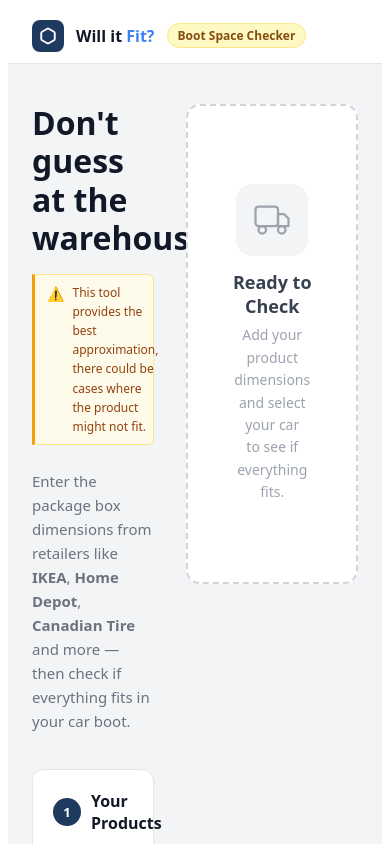
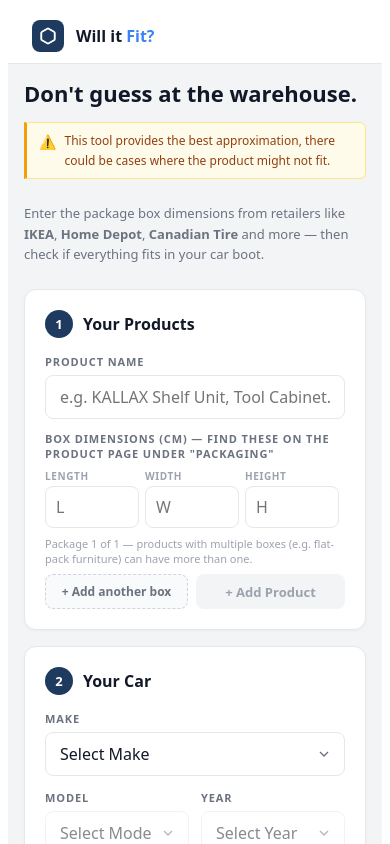
Before and after one commit to anirudy-dev/will-it-fit, a React (Vite) app: page / in a window 390 px wide. Shown: the top 844 px of the page. Built offline with nearby package versions, Linux system fonts and the light colour scheme.

Commit message:
Mobile responsive layout

```diff
--- a/src/App.jsx
+++ b/src/App.jsx
@@ -2,6 +2,17 @@ import * as THREE from "three";
 import { useState, useRef, useEffect, useCallback } from "react";
 
 const _r3dCache = new WeakMap(); // Three.js scene cache keyed by canvas element
+
+/* ─── responsive hook ────────────────────────────────────────────────────── */
+function useWindowWidth() {
+  const [w, setW] = useState(typeof window !== "undefined" ? window.innerWidth : 1280);
+  useEffect(() => {
+    const handler = () => setW(window.innerWidth);
+    window.addEventListener("resize", handler);
+    return () => window.removeEventListener("resize", handler);
+  }, []);
+  return w;
+}
 
 /* ─── helpers ─────────────────────────────────────────────────────────────── */
 const range = (s, e) => Array.from({ length: e - s + 1 }, (_, i) => s + i);
@@ -454,6 +465,9 @@ export default function App() {
   const [activeView,setActiveView]     = useState("both");
   const [showConfetti,setShowConfetti] = useState(false);
 
+  const windowWidth = useWindowWidth();
+  const isMobile = windowWidth < 640;
+
   const topRef=useRef(null),sideRef=useRef(null),threeRef=useRef(null),arrRef=useRef([]),dragRef=useRef(null);
 
   const makes  = Object.keys(CARS).sort();
@@ -535,20 +549,20 @@ export default function App() {
           </svg>
         </div>
         <span style={{fontWeight:700,fontSize:16,color:"#111827"}}>Will it <span style={{color:"#3B82F6"}}>Fit?</span></span>
-        <span style={{background:"#FEF9C3",color:"#854D0E",fontWeight:600,fontSize:12,padding:"3px 10px",borderRadius:99,border:"1px solid #FDE68A"}}>Boot Space Checker</span>
+        {!isMobile&&<span style={{background:"#FEF9C3",color:"#854D0E",fontWeight:600,fontSize:12,padding:"3px 10px",borderRadius:99,border:"1px solid #FDE68A"}}>Boot Space Checker</span>}
       </nav>
 
-      <div style={{maxWidth:1280,margin:"0 auto",padding:"40px 24px",display:"grid",gridTemplateColumns:"minmax(0,1fr) minmax(0,1.4fr)",gap:32,alignItems:"start"}}>
+      <div style={{maxWidth:1280,margin:"0 auto",padding:isMobile?"16px":"40px 24px",display:"grid",gridTemplateColumns:isMobile?"1fr":"minmax(0,1fr) minmax(0,1.4fr)",gap:isMobile?16:32,alignItems:"start"}}>
 
         <div style={{display:"flex",flexDirection:"column",gap:8}}>
-          <h1 style={{fontSize:32,fontWeight:800,color:"#111827",lineHeight:1.2,margin:"0 0 8px"}}>Don't guess at the warehouse.</h1>
+          <h1 style={{fontSize:isMobile?22:32,fontWeight:800,color:"#111827",lineHeight:1.2,margin:"0 0 8px"}}>Don't guess at the warehouse.</h1>
 
           <p style={{fontSize:12,color:"#92400E",margin:"0 0 16px",lineHeight:1.6,background:"#FFFBEB",border:"1px solid #FDE68A",borderLeft:"3px solid #F59E0B",borderRadius:"0 6px 6px 0",padding:"8px 12px",display:"flex",gap:8,alignItems:"flex-start"}}>
             <span style={{flexShrink:0,fontSize:14}}>⚠️</span>
             <span>This tool provides the best approximation, there could be cases where the product might not fit.</span>
           </p>
 
-          <p style={{fontSize:15,color:"#6B7280",margin:"0 0 28px",lineHeight:1.6}}>
+          <p style={{fontSize:isMobile?13:15,color:"#6B7280",margin:isMobile?"0 0 16px":"0 0 28px",lineHeight:1.6}}>
             Enter the package box dimensions from retailers like <strong>IKEA</strong>, <strong>Home Depot</strong>, <strong>Canadian Tire</strong> and more — then check if everything fits in your car boot.
           </p>
 
@@ -571,7 +585,7 @@ export default function App() {
             </div>
 
             {form.packages.map((pkg,i)=>(
-              <div key={i} style={{display:"grid",gridTemplateColumns:"1fr 1fr 1fr auto",gap:8,marginBottom:8,alignItems:"center"}}>
+              <div key={i} style={{display:"grid",gridTemplateColumns:"1fr 1fr 1fr auto",gap:isMobile?6:8,marginBottom:8,alignItems:"center"}}>
                 <div>
                   {i===0&&<div style={{fontSize:10,color:"#9CA3AF",marginBottom:3,fontWeight:600,letterSpacing:"0.06em"}}>LENGTH</div>}
                   <Input placeholder="L" value={pkg.l} onChange={e=>updatePkg(i,"l",e.target.value)} style={{padding:"9px 10px"}}/>
@@ -684,10 +698,10 @@ export default function App() {
         {/* Right panel */}
         <div style={{display:"flex",flexDirection:"column",gap:16}}>
           {result&&(
-            <div style={{borderRadius:12,padding:"20px 24px",display:"flex",alignItems:"center",gap:16,background:result.fits?"#ECFDF5":"#FEF2F2",border:`2px solid ${result.fits?"#6EE7B7":"#FCA5A5"}`,animation:"slideDown 0.3s ease"}}>
-              <div style={{fontSize:40,lineHeight:1,flexShrink:0}}>{result.fits?"🎉":"📦"}</div>
+            <div style={{borderRadius:12,padding:isMobile?"14px":"20px 24px",display:"flex",alignItems:"center",gap:isMobile?12:16,background:result.fits?"#ECFDF5":"#FEF2F2",border:`2px solid ${result.fits?"#6EE7B7":"#FCA5A5"}`,animation:"slideDown 0.3s ease"}}>
+              <div style={{fontSize:isMobile?28:40,lineHeight:1,flexShrink:0}}>{result.fits?"🎉":"📦"}</div>
               <div>
-                <div style={{fontSize:20,fontWeight:800,color:result.fits?"#065F46":"#991B1B",marginBottom:4}}>
+                <div style={{fontSize:isMobile?16:20,fontWeight:800,color:result.fits?"#065F46":"#991B1B",marginBottom:4}}>
                   {result.fits?"Yes — everything fits!":"Doesn't fit in the boot"}
                 </div>
                 <div style={{fontSize:14,color:result.fits?"#047857":"#B91C1C",lineHeight:1.5}}>
@@ -699,9 +713,9 @@ export default function App() {
             </div>
           )}
 
-          <div style={{background:"#fff",border:"2px dashed #D1D5DB",borderRadius:14,padding:result?20:0,minHeight:480,display:"flex",flexDirection:"column",gap:16}}>
+          <div style={{background:"#fff",border:"2px dashed #D1D5DB",borderRadius:14,padding:result?(isMobile?14:20):0,minHeight:isMobile?0:480,display:"flex",flexDirection:"column",gap:16}}>
             {!result&&(
-              <div style={{flex:1,display:"flex",flexDirection:"column",alignItems:"center",justifyContent:"center",gap:14,padding:40}}>
+              <div style={{flex:1,display:"flex",flexDirection:"column",alignItems:"center",justifyContent:"center",gap:14,padding:isMobile?24:40}}>
                 <div style={{width:72,height:72,borderRadius:16,background:"#F3F4F6",display:"flex",alignItems:"center",justifyContent:"center"}}>
                   <svg width="36" height="36" viewBox="0 0 24 24" fill="none" stroke="#9CA3AF" strokeWidth="1.5" strokeLinecap="round" strokeLinejoin="round">
                     <rect x="1" y="3" width="15" height="13" rx="2"/><path d="M16 8h4l3 3v5h-7V8z"/><circle cx="5.5" cy="18.5" r="2.5"/><circle cx="18.5" cy="18.5" r="2.5"/>
@@ -716,25 +730,25 @@ export default function App() {
 
             {result&&(
               <>
-                <div style={{display:"flex",alignItems:"center",justifyContent:"space-between",flexWrap:"wrap",gap:10}}>
-                  <div style={{fontSize:13,color:"#6B7280"}}>💡 Drag boxes in the top view to rearrange</div>
-                  <div style={{display:"flex",gap:6}}>
+                <div style={{display:"flex",alignItems:"center",justifyContent:"space-between",flexWrap:"wrap",gap:8}}>
+                  {!isMobile&&<div style={{fontSize:13,color:"#6B7280"}}>💡 Drag boxes in the top view to rearrange</div>}
+                  <div style={{display:"flex",gap:6,flexWrap:"wrap"}}>
                     {[["both","All"],["top","Top"],["side","Side"],["3d","3D"]].map(([v,lbl])=>(
-                      <button key={v} onClick={()=>setActiveView(v)} style={{padding:"6px 14px",borderRadius:8,border:"1.5px solid",fontSize:13,fontWeight:600,cursor:"pointer",fontFamily:"inherit",borderColor:activeView===v?"#3B82F6":"#E5E7EB",background:activeView===v?"#EFF6FF":"#fff",color:activeView===v?"#2563EB":"#6B7280"}}>{lbl}</button>
+                      <button key={v} onClick={()=>setActiveView(v)} style={{padding:isMobile?"6px 10px":"6px 14px",borderRadius:8,border:"1.5px solid",fontSize:isMobile?12:13,fontWeight:600,cursor:"pointer",fontFamily:"inherit",borderColor:activeView===v?"#3B82F6":"#E5E7EB",background:activeView===v?"#EFF6FF":"#fff",color:activeView===v?"#2563EB":"#6B7280"}}>{lbl}</button>
                     ))}
                   </div>
                 </div>
 
                 <div style={{display:"flex",gap:14,flexWrap:"wrap"}}>
                   {(activeView==="both"||activeView==="top")&&(
-                    <div style={{flex:1,minWidth:240}}>
+                    <div style={{flex:1,minWidth:isMobile?0:240}}>
                       <div style={{fontSize:11,fontWeight:600,color:"#6B7280",letterSpacing:"0.08em",textTransform:"uppercase",marginBottom:8}}>Top View — Looking Down</div>
                       <canvas ref={topRef} width={560} height={400} style={{width:"100%",display:"block",borderRadius:10,border:"1.5px solid #E5E7EB",cursor:dragging!==null?"grabbing":"grab"}}
                         onMouseDown={onMD} onMouseMove={onMM} onMouseUp={onMU} onMouseLeave={onMU} onTouchStart={onTS} onTouchMove={onTM} onTouchEnd={onMU}/>
                     </div>
                   )}
                   {(activeView==="both"||activeView==="side")&&(
-                    <div style={{flex:1,minWidth:240}}>
+                    <div style={{flex:1,minWidth:isMobile?0:240}}>
                       <div style={{fontSize:11,fontWeight:600,color:"#6B7280",letterSpacing:"0.08em",textTransform:"uppercase",marginBottom:8}}>Side View — From the Back</div>
                       <canvas ref={sideRef} width={560} height={340} style={{width:"100%",display:"block",borderRadius:10,border:"1.5px solid #E5E7EB",cursor:"default"}}/>
                     </div>
@@ -760,7 +774,7 @@ export default function App() {
 
                 <div style={{background:"#F9FAFB",borderRadius:10,padding:"14px 16px",border:"1.5px solid #E5E7EB"}}>
                   <div style={{fontSize:11,fontWeight:700,color:"#6B7280",letterSpacing:"0.08em",textTransform:"uppercase",marginBottom:12}}>Packing Summary</div>
-                  <div style={{display:"grid",gridTemplateColumns:"repeat(auto-fill,minmax(175px,1fr))",gap:12}}>
+                  <div style={{display:"grid",gridTemplateColumns:`repeat(auto-fill,minmax(${isMobile?140:175}px,1fr))`,gap:12}}>
                     {arrRef.current.map((b,i)=>(
                       <div key={i} style={{borderLeft:`3px solid ${b.color}`,paddingLeft:10}}>
                         <div style={{fontSize:13,fontWeight:600,color:"#111827",marginBottom:2}}>{b.productName?.substring(0,22)}</div>
@@ -780,6 +794,8 @@ export default function App() {
         @keyframes spin { to { transform: rotate(360deg); } }
         @keyframes slideDown { from{opacity:0;transform:translateY(-10px)} to{opacity:1;transform:translateY(0)} }
         * { box-sizing: border-box; }
+        button, a { touch-action: manipulation; }
+        input, select, textarea { font-size: 16px !important; }
         select:disabled { opacity: 0.5; cursor: not-allowed; }
         ::-webkit-scrollbar { width: 6px; }
         ::-webkit-scrollbar-track { background: #F3F4F6; }
```
